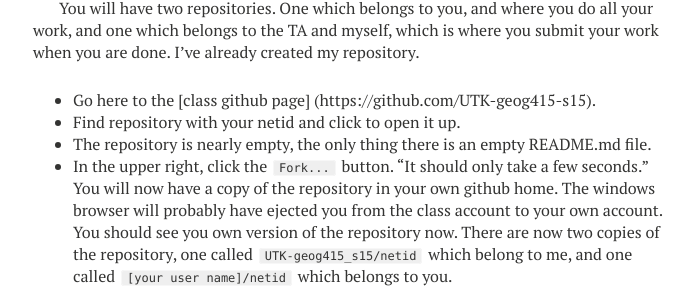
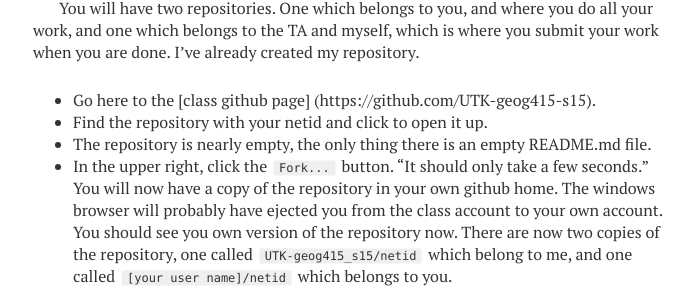
Before and after one commit to UTK-geog415-s15/UTK-geog415-s15.github.io, a Jekyll site: the page built from _posts/2015-01-05-assignment0.md, in a window 1280 px wide and 900 px high, scrolled down 1936 px. Shown: the part 149-455 px from the top of the window, without its empty margins (287-985 px from the left). Built offline with Jekyll 4.4.1, drawn with Linux system fonts in a browser that asks for light colours; nearby versions of some CDN libraries.

Commit message:
small editing

```diff
--- a/_posts/2015-01-05-assignment0.md
+++ b/_posts/2015-01-05-assignment0.md
@@ -63,7 +63,7 @@ When you want to turn in your homework, you just copy your work to our repositor
 
 You will have two repositories.  One which belongs to you, and where you do all your work, and one which belongs to the TA and myself, which is where you submit your work when you are done.  I've already created my repository.
 - Go here to the [class github page] (https://github.com/UTK-geog415-s15).
-- Find repository with your netid and click to open it up.
+- Find the repository with your netid and click to open it up.
 - The repository is nearly empty, the only thing there is an empty README.md file.
 - In the upper right, click the `Fork...` button.  "It should only take a few seconds."  You will now have a copy of the repository in your own github home.  The windows browser will probably have ejected you from the class account to your own account.  You should see you own version of the repository now.  There are now two copies of the repository, one called `UTK-geog415_s15/netid` which belong to me, and one called `[your user name]/netid` which belongs to you.
 
```
